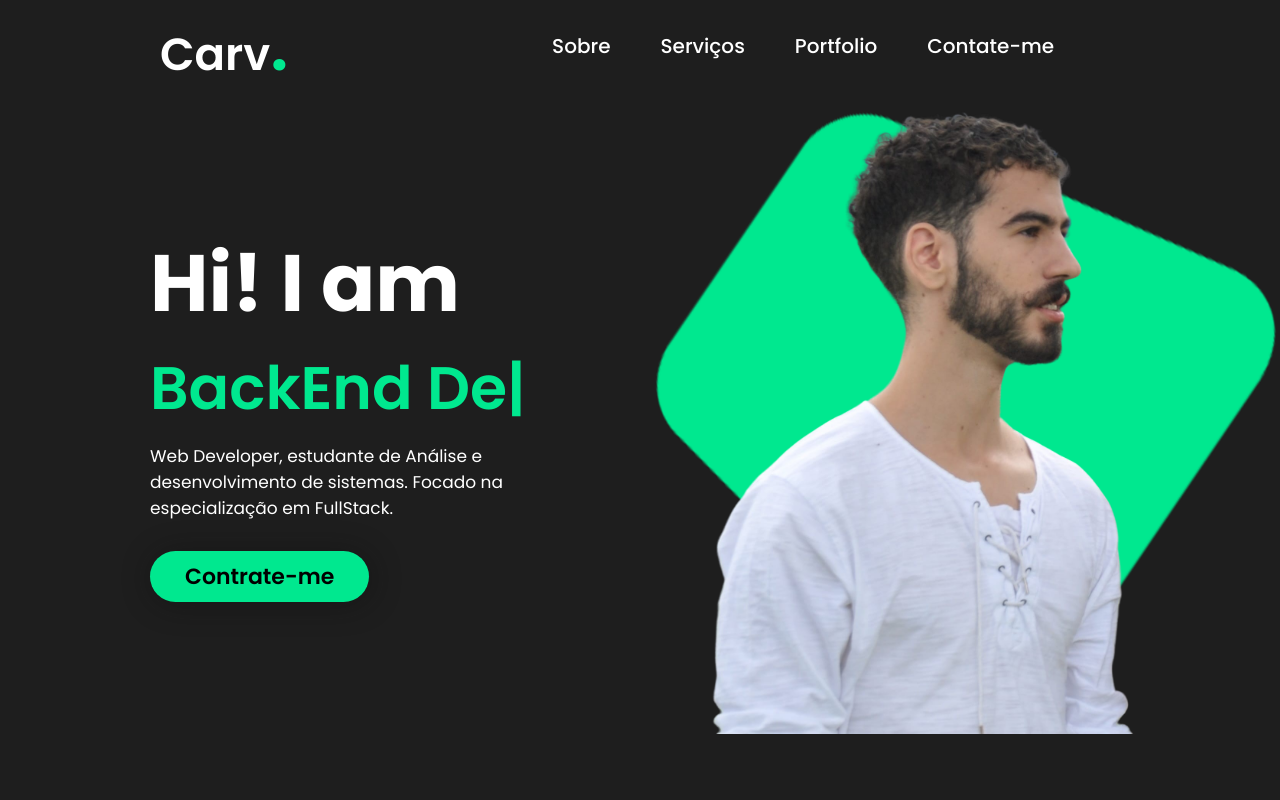
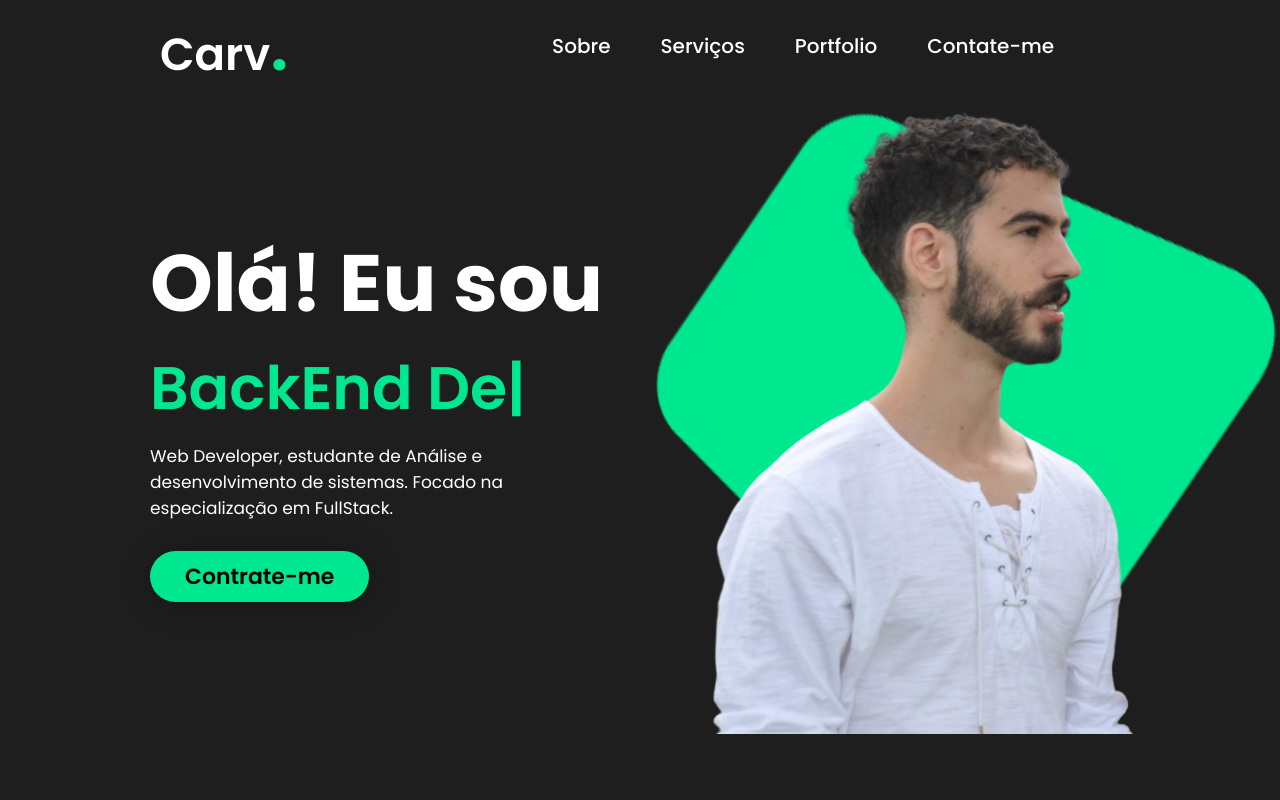
Before and after one commit to adalbertocarv/adalbertocarv.github.io, a plain HTML site: page index.html in a window 1280 px wide. Shown: the top 800 px of the page. Drawn offline with nearby package versions, Linux system fonts and the light colour scheme.

Commit message:
Update index.html

```diff
--- a/index.html
+++ b/index.html
@@ -28,7 +28,7 @@
 
       <div class="main flex">
         <div class="main-one">
-          <h1>Hi! I am</h1>
+          <h1>Olá! Eu sou</h1>
           <span class="auto">Adalberto Carv</span>
           <p>
            Web Developer, estudante de Análise e desenvolvimento de sistemas. Focado na especialização
```
